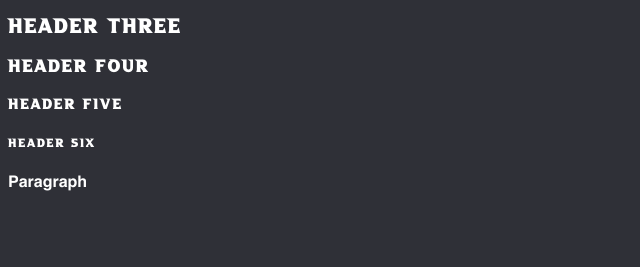
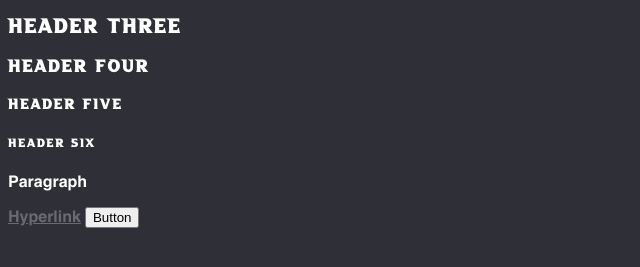
Before and after one commit to carlgustavh/stark-launcher, a website: page src/index.html in a window 1280 px wide. Shown: the part 107-374 px from the top of the page, without its empty margins (0-640 px from the left). Drawn offline with Linux system fonts and the light colour scheme.

Commit message:
Begin work on buttons and a tag

```diff
--- a/src/index.html
+++ b/src/index.html
@@ -13,5 +13,7 @@
     <h5>Header Five</h5>
     <h6>Header Six</h6>
     <p>Paragraph</p>
+    <a href="###">Hyperlink</a>
+    <button>Button</button>
   </body>
 </html>
--- a/src/style.css
+++ b/src/style.css
@@ -21,7 +21,7 @@
   --color-ui-very-dark: #1C1C21;
   --color-ui-darkest: #131316;
   /*Text Colors*/
-  --color-text-light: #fff;
+  --color-text-lightest: #fff;
   /*Fonts*/
   --stylized-font: a-absolute-empire;
   --regular-font: helvetica-bold;
@@ -33,11 +33,16 @@ body{
 
 h1, h2, h3, h4, h5, h6{
   font-family: var(--stylized-font);
-  color: var(--color-text-light);
+  color: var(--color-text-lightest);
   letter-spacing: 2px;
 }
 
 p{
   font-family: var(--regular-font);
-  color: var(--color-text-light);
+  color: var(--color-text-lightest);
 }
+
+a{
+  font-family: var(--regular-font);
+  color: var(--color-ui-lightest);
+}
```
